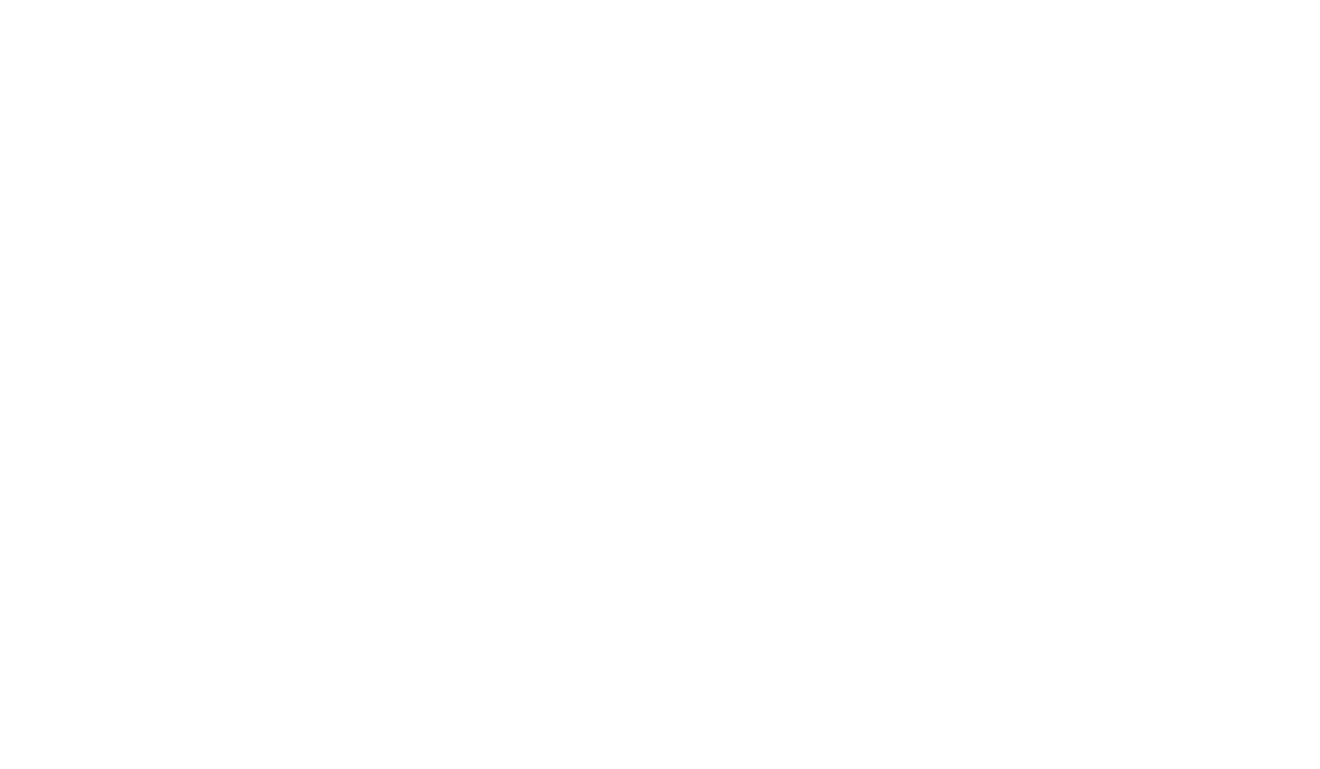
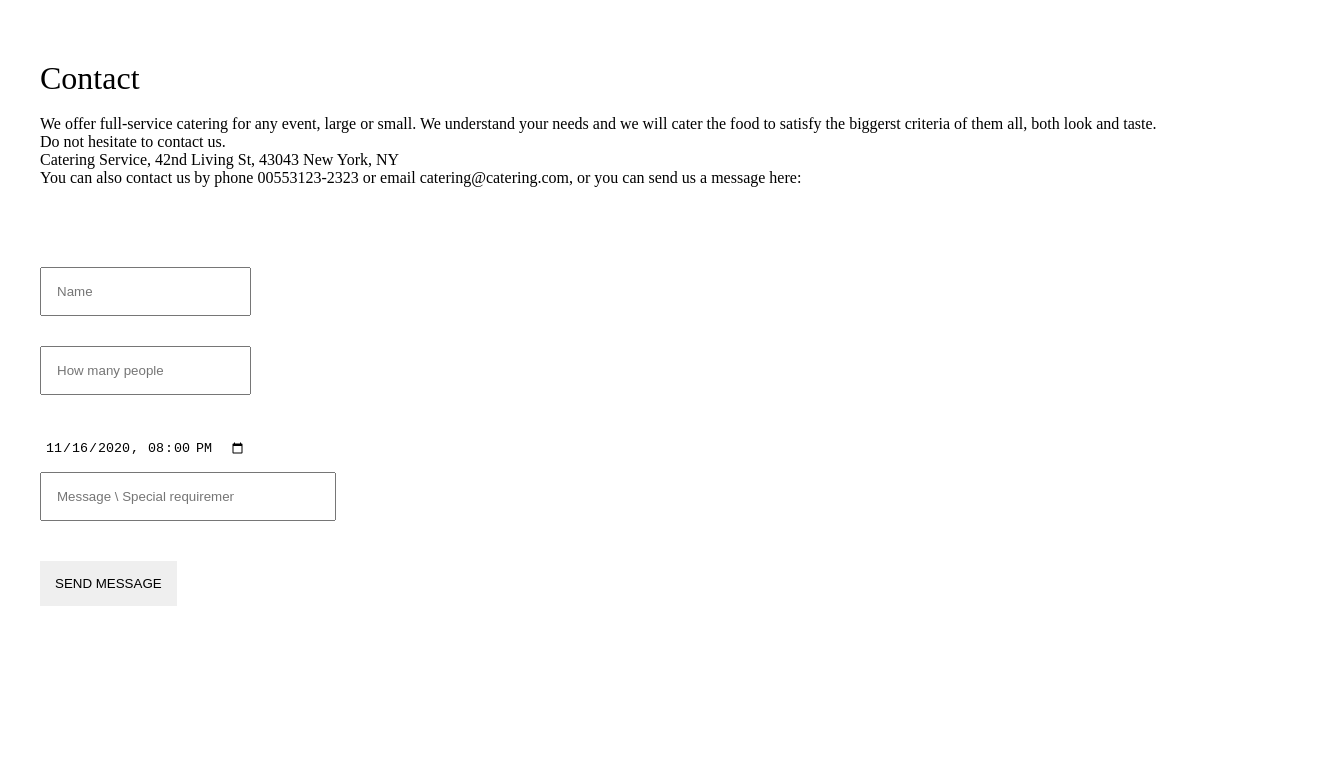
Before and after one commit to ZmlhZGV0/c3temp, a plain HTML site: page index.html in a window 1280 px wide. Shown: the whole page, 1320 px wide, since content can reach past the window. Drawn offline with Linux system fonts and the light colour scheme.

Commit message:
second commit

```diff
--- a/index.html
+++ b/index.html
@@ -4,6 +4,7 @@
     <meta charset="UTF-8">
     <meta name="viewport" content="width=device-width, initial-scale=1.0">
     <title>w3git</title>
+    <link rel="stylesheet" href="./style.css">
 </head>
 <body>
     <header>
@@ -18,7 +19,22 @@
 
 
     <footer>
+        <h1 class="para">Contact</h1>
+        <br>
+        <p class="para">We offer full-service catering for any event, large or small. We understand your needs and we will cater the food to satisfy the biggerst criteria of them all, both look and taste. <br> Do not hesitate to contact us.
+        </p>
+        <p class="para">Catering Service, 42nd Living St, 43043 New York, NY
+        </p>
+        <p class="para">You can also contact us by phone 00553123-2323 or email catering@catering.com, or you can send us a message here:
+        </p>
 
+        <form action="/index.html" target="_blank">
+            <p><input class="name" type="text" placeholder="Name" required="" name="Name"></p>
+            <p><input class="people" type="number" placeholder="How many people" required="" name="People"></p>
+            <p><input class="date" type="datetime-local" placeholder="Date and time" required="" name="date" value="2020-11-16T20:00"></p>
+            <p><input class="messagespecial" type="text" placeholder="Message \ Special requirements" required="" name="Message"></p>
+            <p><button class="butn" type="submit">SEND MESSAGE</button></p>
+          </form>
     </footer>
 </body>
 </html>
--- a/style.css
+++ b/style.css
@@ -3,3 +3,50 @@
     padding: 0;
     box-sizing: border-box;
 }
+
+
+.para{
+    font-weight: 500;
+    position: relative;
+    left: 40px;
+    top: 60px;
+}
+
+.name{
+    padding: 15px;
+    margin: 40px;
+    position: relative;
+    top: 100px;
+}
+
+.people{
+    padding: 15px;
+    margin: 40px;
+    position: relative;
+    top: 50px;
+}
+
+.date{
+    padding: 15px;
+    border-style: none;
+    margin: 40px;
+    position: relative;
+    right: 10px;
+}
+
+.messagespecial{
+    padding: 15px;
+    padding-right: 100px;
+    margin: 40px;
+    position: relative;
+    top: -80px;
+
+}
+
+.butn{
+    padding: 15px;
+    border-style: none;
+    margin: 40px;
+    position: relative;
+    top: -120px;
+}
```
